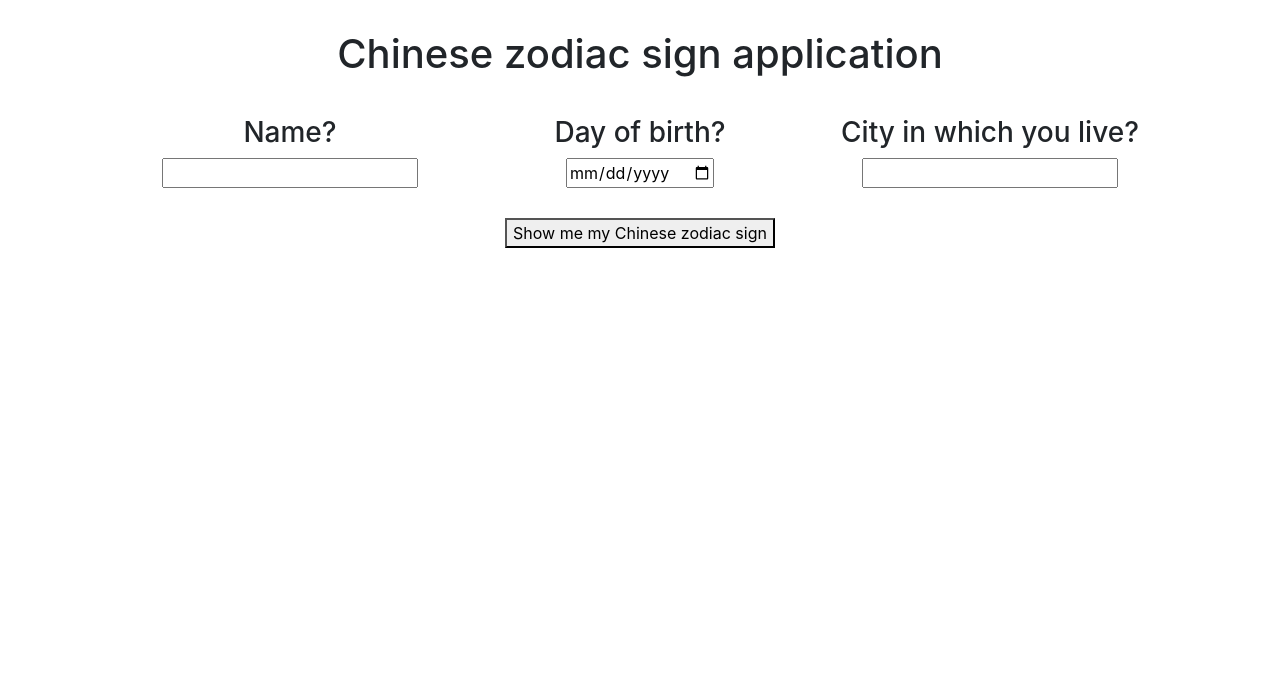
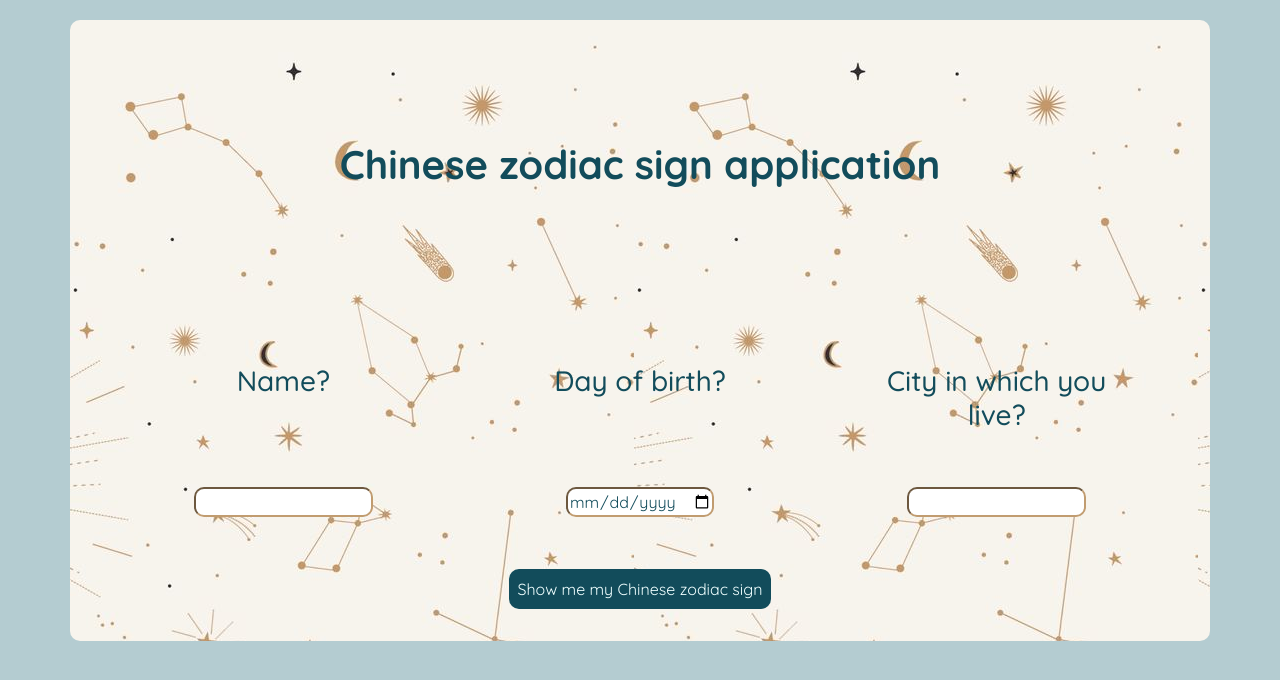
Before and after one commit to LanderPoelmans/groepswerk_weer_horoscoop, a plain HTML site: page index.html in a window 1280 px wide. Drawn offline with nearby package versions, Linux system fonts and the light colour scheme.

Commit message:
Eerste styling van de homepage

```diff
--- a/index.html
+++ b/index.html
@@ -6,6 +6,11 @@
     <meta name="viewport" content="width=device-width, initial-scale=1.0">
     <title>Home</title>
     <link rel="stylesheet" href="https://cdn.jsdelivr.net/npm/bootstrap@4.3.1/dist/css/bootstrap.min.css" integrity="sha384-ggOyR0iXCbMQv3Xipma34MD+dH/1fQ784/j6cY/iJTQUOhcWr7x9JvoRxT2MZw1T" crossorigin="anonymous">
+    <!-- Link to Google Font -->
+    <link rel="preconnect" href="https://fonts.googleapis.com">
+    <link rel="preconnect" href="https://fonts.gstatic.com" crossorigin>
+    <link href="https://fonts.googleapis.com/css2?family=Quicksand:wght@300;400;500;600;700&display=swap" rel="stylesheet">
+    <!-- Link to stylesheet -->
     <link rel="stylesheet" href="style.css">
 </head>
 <body>
@@ -18,14 +23,22 @@
         <div class="row margin">
             <div class="col-md-4 text-center">
                 <h3>Name?</h3>
+            </div>
+            <div class="col-md-4 text-center">
+                <h3>Day of birth?</h3>
+            </div>
+            <div class="col-md-4 text-center">
+                <h3>City in which you live?</h3>
+            </div>
+        </div>
+        <div class="row margin">
+            <div class="col-md-4 text-center">
                 <input type="text" id="name">
             </div>
             <div class="col-md-4 text-center">
-                <h3>Day of birth?</h3>
                 <input type="date" id="birthDay">
             </div>
             <div class="col-md-4 text-center">
-                <h3>City in which you live?</h3>
                 <input type="text" id="city">
             </div>
         </div>
--- a/style.css
+++ b/style.css
@@ -1,6 +1,42 @@
+.container{
+    background-image: url("zodiac2.jpg");
+    border-radius: 10px;
+}
+
+h1{
+    color:#124C5B;
+    font-weight: 700;
+    padding: 3em
+}
+
+h3{
+    color:#124C5B;
+    font-weight: 500;
+    padding: 1em
+}
 .banner{
     height: 35%;
 }
 .margin{
-    margin : 30px;
+    margin : 20px;
 }
+
+body{
+    background-color: #B4CCD1;
+    font-family: 'Quicksand', sans-serif;
+}
+
+input{
+    border-color: #C19C70;
+    border-radius: 10px;
+    color:#124C5B;
+}
+button{
+    background-color: #124C5B;
+    border-radius: 10px;
+    border: 0px;
+    padding: 0.5em;
+    color: azure;
+    margin: 2em;
+
+}
```
Also changed, not shown: zodiac2.jpg (added).
